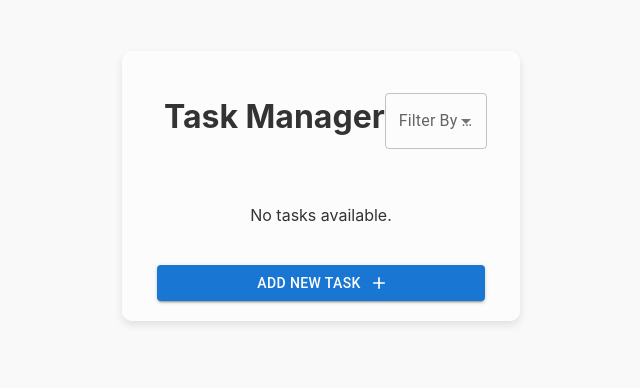
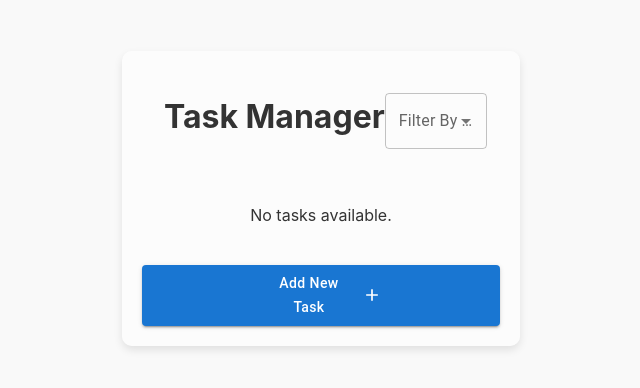
Before and after one commit to Bhargavi-567/Task-Manager, a React (Create React App) app: page / in a window 1280 px wide. Shown: the top 388 px of the page, without its empty margins (319-959 px from the left). Built offline with nearby package versions, Linux system fonts and the light colour scheme.

Commit message:
style changes1

```diff
--- a/src/TaskForm.js
+++ b/src/TaskForm.js
@@ -54,10 +54,10 @@ const TaskForm = ({ addTask, open, onClose, updatedtasks }) => {
   return (
     open && (
       <Dialog open={open} onClose={handleClose}>
-        <DialogTitle>Add a New Task</DialogTitle>
+        <DialogTitle>{updatedtasks ? "Update Task":"Add Task"}</DialogTitle>
         <DialogContent>
           <DialogContentText>
-            Please enter the details of the task you want to add.
+            Please enter the details of the task you want to {updatedtasks ? "update" :"edit"}
           </DialogContentText>
 
           <TextField
@@ -112,12 +112,12 @@ const TaskForm = ({ addTask, open, onClose, updatedtasks }) => {
             }}
           />
         </DialogContent>
-        <DialogActions>
-          <Button onClick={handleClose} color="primary">
+        <DialogActions sx={{padding: '24px'}}>
+          <Button onClick={handleClose} color="primary" sx={{textTransform: "none"}}>
             Close
           </Button>
-          <Button onClick={handleSubmit} color="primary">
-            Add Task
+          <Button onClick={handleSubmit} color="primary" variant="contained" sx={{textTransform: "none"}}>
+            {updatedtasks ?"Update" : "Add"}
           </Button>
         </DialogActions>
       </Dialog>
--- a/src/TaskList.js
+++ b/src/TaskList.js
@@ -59,6 +59,7 @@ const TaskList = ({
                     onEdit(task);
                   }}
                   aria-label="Edit task"
+                  disabled={task.completed}
                 >
                   <EditIcon className="taskIcon" />
                   Edit
--- a/src/TaskManage.js
+++ b/src/TaskManage.js
@@ -159,8 +159,9 @@ const TaskManager = () => {
             sx={{
               marginTop: "2%",
               textAlign: "center",
-              paddingLeft: "28%",
-              paddingRight: "28%",
+              paddingLeft: "34%",
+              paddingRight: "34%",
+              textTransform:"none"
             }}
           >
             Add New Task
```
